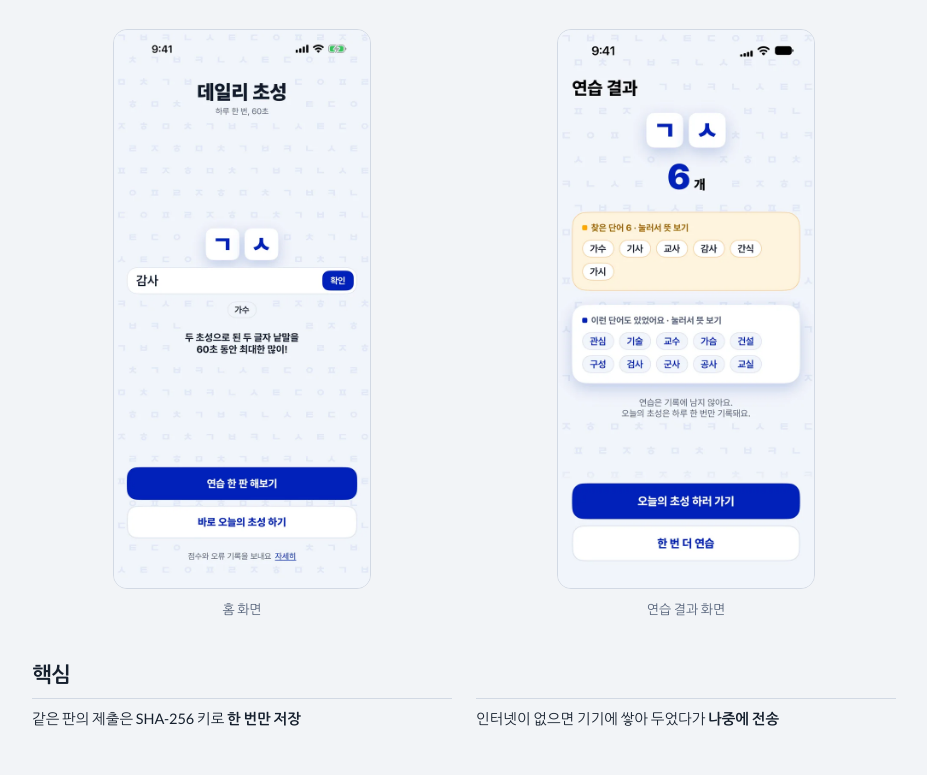
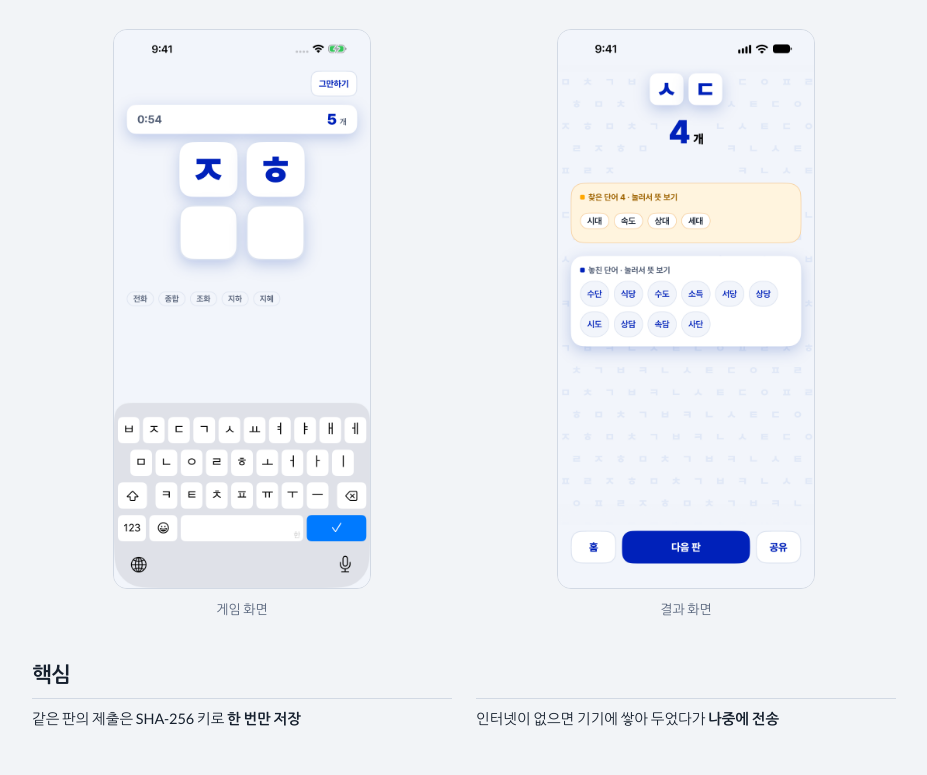
Before and after one commit to mhju0/mhju0.github.io, a plain HTML site: page ko/p/infinity-chosung.html in a window 1280 px wide. Shown: the part 529-1304 px from the top of the page, without its empty margins (176-1103 px from the left). Drawn offline with Linux system fonts and the light colour scheme.

Commit message:
fix: replace legacy Chosung portfolio screenshots
Use exact approved build 21 gameplay and result PNGs; preserve historical image URLs.

Agent: codex

```diff
--- a/ko/p/infinity-chosung.html
+++ b/ko/p/infinity-chosung.html
@@ -39,7 +39,7 @@
 </div>
 <ul class="nums"><li><b>54,349</b><span>뜻풀이를 갖춘 단어</span></li><li><b>V1–V4</b><span>Flyway 스키마 버전</span></li><li><b>60초</b><span>한 판</span></li></ul>
 
-<div class="shots phones"><figure><a href="../../assets/card-letter-home-20261105.webp" target="_blank" rel="noreferrer"><picture><img src="../../assets/card-letter-home-20261105.webp" alt="홈 화면" loading="lazy" decoding="async"></picture></a><figcaption>홈 화면</figcaption></figure><figure><a href="../../assets/card-letter-result-20261105.webp" target="_blank" rel="noreferrer"><picture><img src="../../assets/card-letter-result-20261105.webp" alt="연습 결과 화면" loading="lazy" decoding="async"></picture></a><figcaption>연습 결과 화면</figcaption></figure></div>
+<div class="shots phones"><figure><a href="../../assets/infinity-chosung-gameplay-20261117.png" target="_blank" rel="noreferrer"><picture><img src="../../assets/infinity-chosung-gameplay-20261117.png" alt="게임 화면" loading="lazy" decoding="async"></picture></a><figcaption>게임 화면</figcaption></figure><figure><a href="../../assets/infinity-chosung-result-20261117.png" target="_blank" rel="noreferrer"><picture><img src="../../assets/infinity-chosung-result-20261117.png" alt="결과 화면" loading="lazy" decoding="async"></picture></a><figcaption>결과 화면</figcaption></figure></div>
 <section class="sec">
 <h2>핵심</h2>
 <ul class="facts"><li>같은 판의 제출은 SHA-256 키로 <b>한 번만 저장</b></li><li>인터넷이 없으면 기기에 쌓아 두었다가 <b>나중에 전송</b></li></ul>
```
Also changed, not shown: en/p/infinity-chosung.html (+1 -1 lines), assets/infinity-chosung-gameplay-20261117.png (added), assets/infinity-chosung-result-20261117.png (added).
